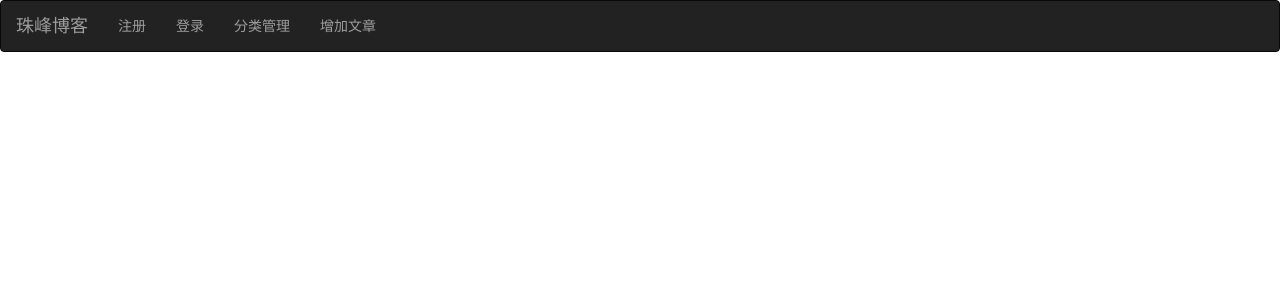
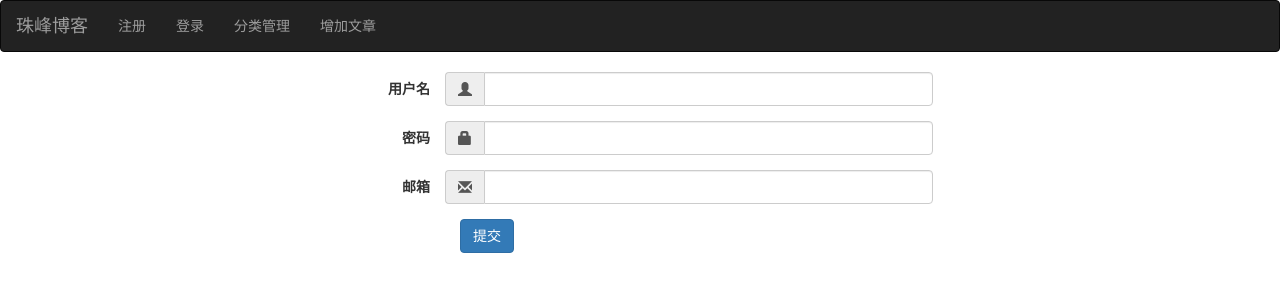
Before and after one commit to zhufengnodejs/201703blog, a website: page views/user/signup.html in a window 1280 px wide. Drawn offline with nearby package versions, Linux system fonts and the light colour scheme.

```diff
--- a/views/user/signup.html
+++ b/views/user/signup.html
@@ -21,9 +21,40 @@
 </nav>
 <div class="container">
     <div class="row">
-        <div class="col-md-12">
-            <form action="">
-
+        <div class="col-md-6 col-md-offset-3">
+            <form method="post" class="form-horizontal">
+               <div class="form-group row">
+                   <label for="username" class="control-label col-md-2">用户名</label>
+                   <div class="col-md-10 input-group">
+                       <span class="input-group-addon">
+                           <i class="glyphicon glyphicon-user"></i>
+                       </span>
+                       <input type="text" id="username" class="form-control">
+                   </div>
+               </div>
+                <div class="form-group row">
+                    <label for="username" class="control-label col-md-2">密码</label>
+                    <div class="col-md-10 input-group">
+                       <span class="input-group-addon">
+                           <i class="glyphicon glyphicon-lock"></i>
+                       </span>
+                        <input type="password" id="password" class="form-control">
+                    </div>
+                </div>
+                <div class="form-group row">
+                    <label for="username" class="control-label col-md-2">邮箱</label>
+                    <div class="col-md-10 input-group">
+                       <span class="input-group-addon">
+                           <i class="glyphicon glyphicon-envelope"></i>
+                       </span>
+                        <input type="email" id="email" class="form-control">
+                    </div>
+                </div>
+                <div class="form-group row">
+                    <div class="col-md-10 col-md-offset-2">
+                      <button type="submit" class="btn btn-primary">提交</button>
+                    </div>
+                </div>
             </form>
         </div>
     </div>
```
